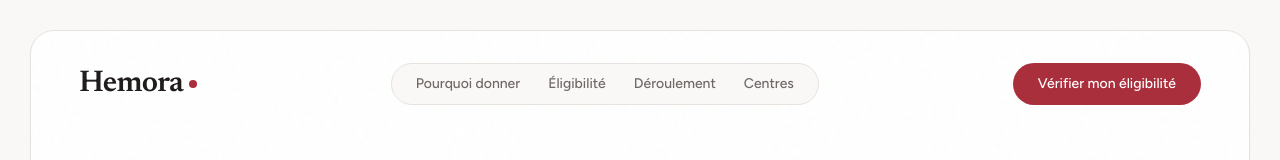
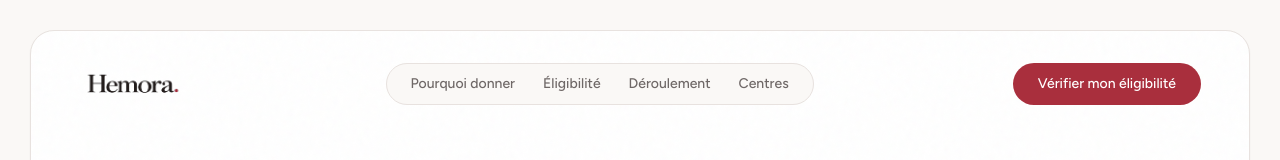
Before and after one commit to SergeCodeur/hemora, a Next.js app: page / in a window 1280 px wide. Shown: the top 160 px of the page. Built offline with nearby package versions, Linux system fonts and the light colour scheme.

Commit message:
feat(branding): integrate official SVG logo in Header and Footer

```diff
--- a/src/components/layout/footer.tsx
+++ b/src/components/layout/footer.tsx
@@ -1,5 +1,6 @@
 import * as React from "react";
 import Link from "next/link";
+import Image from "next/image";
 import { Container } from "./container";
 
 export function Footer() {
@@ -8,13 +9,19 @@ export function Footer() {
       <Container size="default" className="space-y-8">
         <div className="flex flex-col md:flex-row items-start md:items-center justify-between gap-6 pb-8 border-b border-hemora-border">
           {/* Logo */}
-          <div className="space-y-1">
+          <div className="space-y-2">
             <Link
               href="#"
-              className="font-serif text-2xl font-semibold tracking-tight text-hemora-text flex items-center gap-1.5"
+              className="hover:opacity-90 transition-opacity inline-block"
+              aria-label="Hemora - Accueil"
             >
-              <span>Hemora</span>
-              <span className="w-2 h-2 rounded-full bg-hemora-red inline-block" />
+              <Image
+                src="/logo.svg"
+                alt="Hemora"
+                width={105}
+                height={35}
+                className="h-7 w-auto object-contain"
+              />
             </Link>
             <p className="text-xs text-hemora-muted">
               Plateforme d'information & orientation au don de sang.
--- a/src/components/layout/header.tsx
+++ b/src/components/layout/header.tsx
@@ -2,6 +2,7 @@
 
 import * as React from "react";
 import Link from "next/link";
+import Image from "next/image";
 import { Menu, X } from "lucide-react";
 import { Button } from "../ui/button";
 
@@ -21,11 +22,17 @@ export function Header() {
         {/* Logo Gauche */}
         <Link
           href="#"
-          className="font-serif text-2xl sm:text-3xl font-semibold tracking-tight text-hemora-text hover:opacity-90 transition-opacity flex items-center gap-1.5"
+          className="hover:opacity-90 transition-opacity flex items-center"
           aria-label="Hemora - Accueil"
         >
-          <span>Hemora</span>
-          <span className="w-2 h-2 rounded-full bg-hemora-red inline-block" />
+          <Image
+            src="/logo.svg"
+            alt="Hemora"
+            width={120}
+            height={40}
+            className="h-8 sm:h-9 w-auto object-contain"
+            priority
+          />
         </Link>
 
         {/* Navigation Centre (Desktop Navbar pilule ultra élégante h-[42px]) */}
```
Also changed, not shown: public/logo.svg (added).
